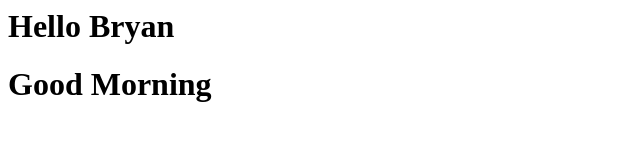
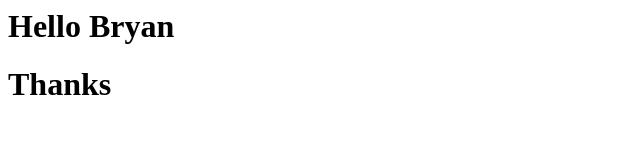
Before and after one commit to Irfana171610/basics, a plain HTML site: page index.html in a window 1280 px wide. Shown: the whole page, without its empty margins (0-640 px from the left). Drawn offline with Linux system fonts and the light colour scheme.

Commit message:
added regards

```diff
--- a/index.html
+++ b/index.html
@@ -1,4 +1,4 @@
 <html>
 <h1>Hello Bryan</h1>
-  <h1>Good Morning</h1>
+  <h1>Thanks</h1>
 </html>
```
